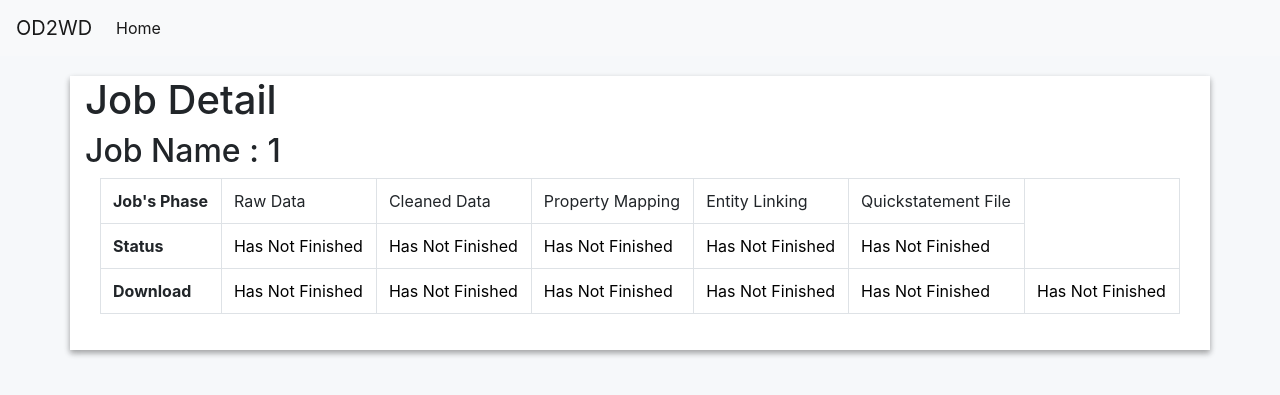
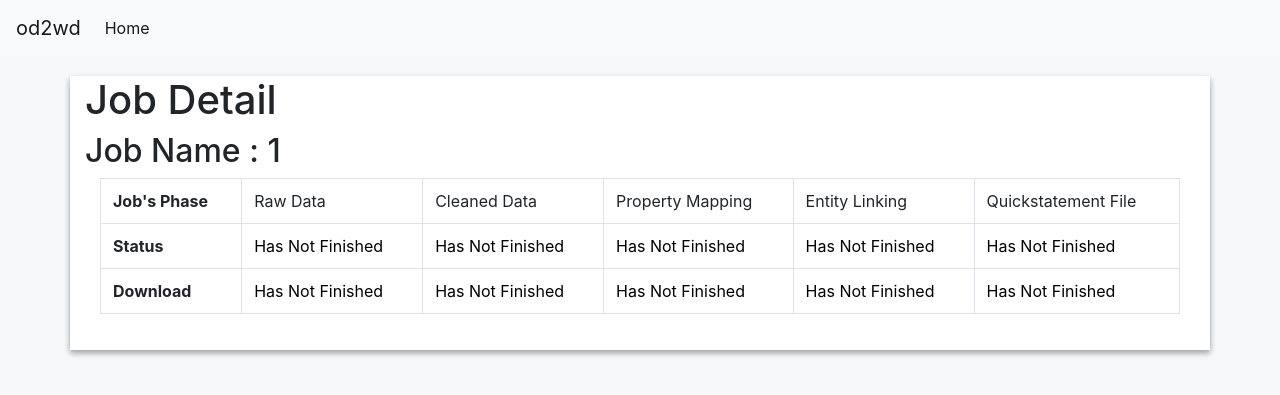
Before and after one commit to muhammadfaiz12/od2wd, a Flask app: page /job-detail/1 in a window 1280 px wide. Shown: the top 395 px of the page. Run offline with Flask 3, Linux system fonts and the light colour scheme; some libraries are stand-ins or nearby versions.

Commit message:
enhance layout

```diff
--- a/main.py
+++ b/main.py
@@ -121,7 +121,7 @@ def download_detail(procId, phase):
     filename=procId
     return send_file(directory+filename, attachment_filename='qs_result.csv', mimetype='text/csv',as_attachment=True)
 
-@app.route('/background-run/<procId>', methods = ['POST'])
+@app.route('/background-run/<procId>', methods = ['GET','POST'])
 def background_run(procId):
     print("[PROC-{}--[Phase 2]]-- Rendering mapping".format(procId))
     df,dtMap, dt_type,protagonist,header_list = preprocess_data(procId)
--- a/templates/job-detail.html
+++ b/templates/job-detail.html
@@ -53,7 +53,6 @@
               <td><a class = "btn btn-primary" href="{{publish_url}}">Execute QS</a></td>
               {% else %}
               <td style="color:black">Has Not Finished</td>
-              <td style="color:black">Has Not Finished</td>
               {% endif %}
            </tr>
      </table>
--- a/templates/layout.html
+++ b/templates/layout.html
@@ -1,7 +1,10 @@
 <!doctype html>
 <title>OD2WD</title>
+<head>
+  <link rel="shortcut icon" type="image/png" href="/static/image/od2wd-logo.png"/>
+</head>
 <nav class="navbar navbar-expand-lg navbar-light bg-light">
-  <a class="navbar-brand" href="http://od2wd.id">OD2WD</a>
+  <a class="navbar-brand" href="http://od2wd.id">od2wd </a>
   <button class="navbar-toggler" type="button" data-toggle="collapse" data-target="#navbarNav" aria-controls="navbarNav" aria-expanded="false" aria-label="Toggle navigation">
     <span class="navbar-toggler-icon"></span>
   </button>
--- a/templates/preview.html
+++ b/templates/preview.html
@@ -7,6 +7,7 @@
 	    <div class="container" style="padding-bottom: 20px">
 	    	{{data | safe }}
 			<a class='btn btn-warning' href="{{parent_link}}/previewMap/{{procId}}">Map this document</a>
+			<a class='btn btn-warning' href="{{parent_link}}/background-run/{{procId}}">Map and Link this document (run in background)</a>
 		</div>
 	</div>
 </body>
```
Also changed, not shown: static/image/od2wd-logo - Copy.png (added), static/image/od2wd-logo.png (added).
